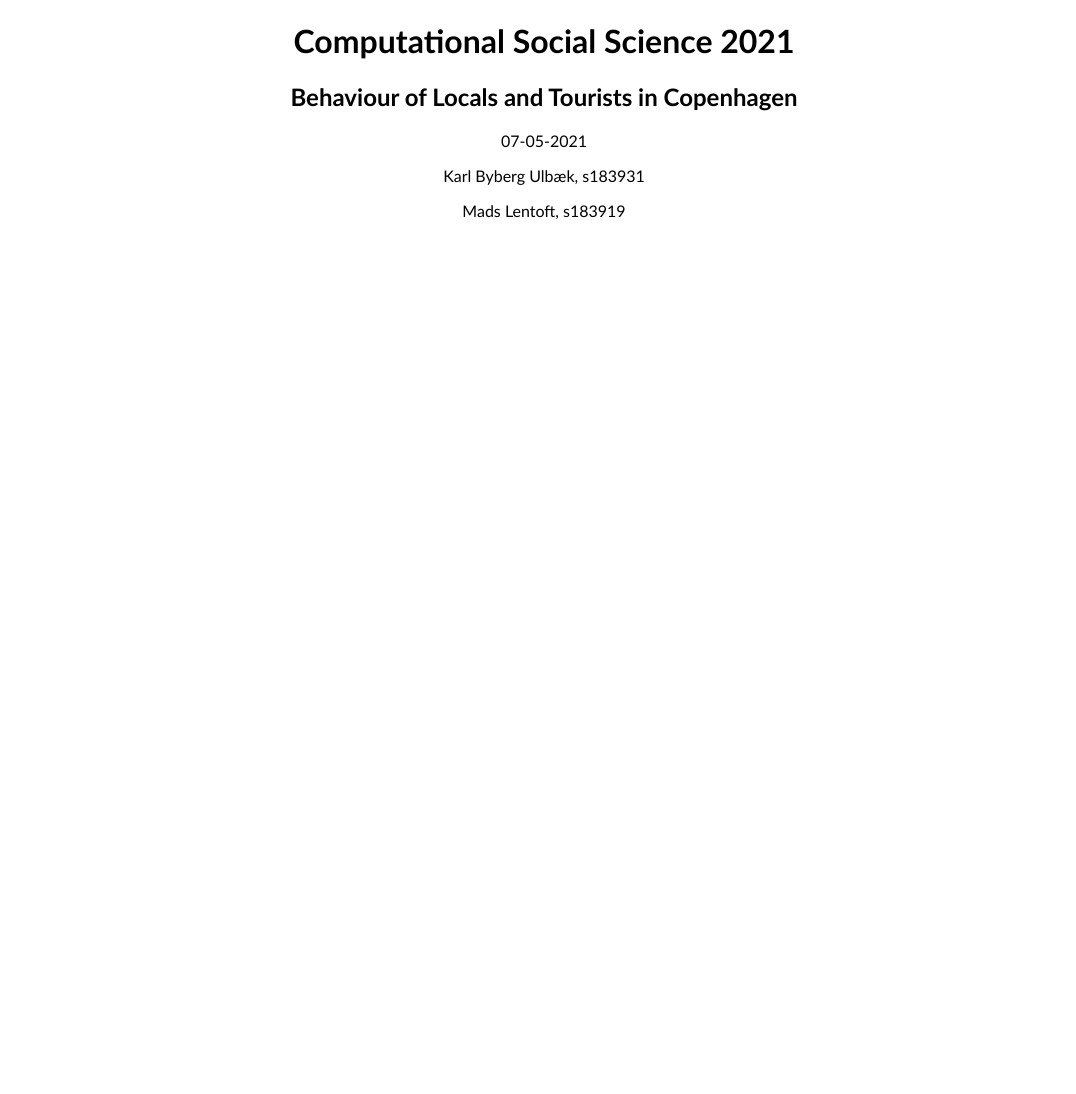
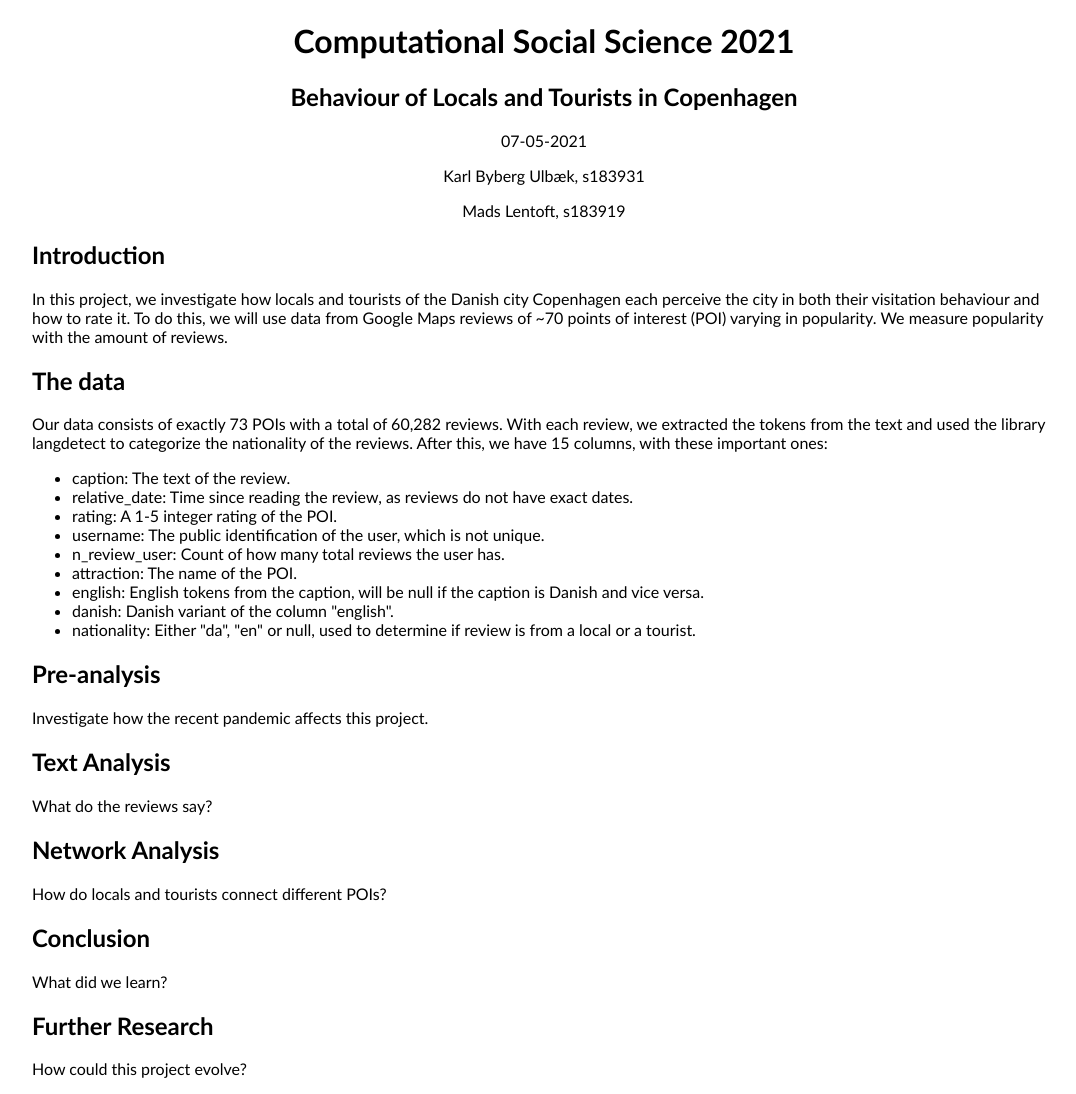
Before and after one commit to madz2600/comsocsci-2021, a plain HTML site: page index.html in a window 1280 px wide. Shown: the whole page, without its empty margins (96-1172 px from the left). Before the commit the page ends 800 px from the top, so only its background shows below. Drawn offline with nearby package versions, Linux system fonts and the light colour scheme.

Commit message:
Added structure to page

```diff
--- a/index.html
+++ b/index.html
@@ -16,30 +16,52 @@
             <p>Mads Lentoft, s183919</p>
         </center>
 
-        <!--
-        <h1>This is the title</h1>
-        <h2>Here is a header</h2>
-        <p>This is my body text</p>
+        <h2>Introduction</h2>
+        <p>
+            In this project, we investigate how locals and tourists of the Danish city Copenhagen each perceive the city in both their visitation behaviour and how to rate it.
+            To do this, we will use data from Google Maps reviews of ~70 points of interest (POI) varying in popularity. We measure popularity with the amount of reviews.
+        </p>
 
-        <div class="figure" data-ref="unique-name">
-            <img height=200 src="https://assets.newatlas.com/dims4/default/cdf8248/2147483647/strip/true/crop/1919x1080+0+0/resize/1440x810!/quality/90/?url=http%3A%2F%2Fnewatlas-brightspot.s3.amazonaws.com%2Farchive%2Funiverse-expanding-acceleration-1.jpg">
-            <div class="caption">
-                <span class="text">This is the caption text.</span>
-            </div>
-        </div>
+        <h2>The data</h2>
+        <p>
+            Our data consists of exactly 73 POIs with a total of 60,282 reviews. With each review, we extracted the tokens from the text and used the library langdetect to categorize
+            the nationality of the reviews. After this, we have 15 columns, with these important ones:
+        </p>
+        <ul>
+            <li>caption: The text of the review.</li>
+            <li>relative_date: Time since reading the review, as reviews do not have exact dates.</li>
+            <li>rating: A 1-5 integer rating of the POI.</li>
+            <li>username: The public identification of the user, which is not unique.</li>
+            <li>n_review_user: Count of how many total reviews the user has.</li>
+            <li>attraction: The name of the POI.</li>
+            <li>english: English tokens from the caption, will be null if the caption is Danish and vice versa.</li>
+            <li>danish: Danish variant of the column "english".</li>
+            <li>nationality: Either "da", "en" or null, used to determine if review is from a local or a tourist.</li>
+        </ul>
 
-        <p>Here I continue the document</p>
-        <h2>Here is another header</h2>
-        <p>Here I reference the above figure, which is called <span class="ref" data-ref="unique-name"></span>!</p>
+        <h2>Pre-analysis</h2>
+        <p>
+            Investigate how the recent pandemic affects this project.
+        </p>
 
-        <div class="figure center-content" data-ref="unique-name-two">
-            <img height=200 src="https://lithub.com/wp-content/uploads/2018/06/milky-way.jpg">
-            <div class="caption">
-                <span class="text">This figure will have its content centered</span>
-            </div>
-        </div>
+        <h2>Text Analysis</h2>
+        <p>
+            What do the reviews say?
+        </p>
 
-        <p>This is the end of the document. In this document we saw figure <span class="ref" data-ref="unique-name"></span> and <span class="ref" data-ref="unique-name-two"></span>!</p>
-        -->
+        <h2>Network Analysis</h2>
+        <p>
+            How do locals and tourists connect different POIs?
+        </p>
+
+        <h2>Conclusion</h2>
+        <p>
+            What did we learn?
+        </p>
+
+        <h2>Further Research</h2>
+        <p>
+            How could this project evolve?
+        </p>
     </body>
 </html>
```
